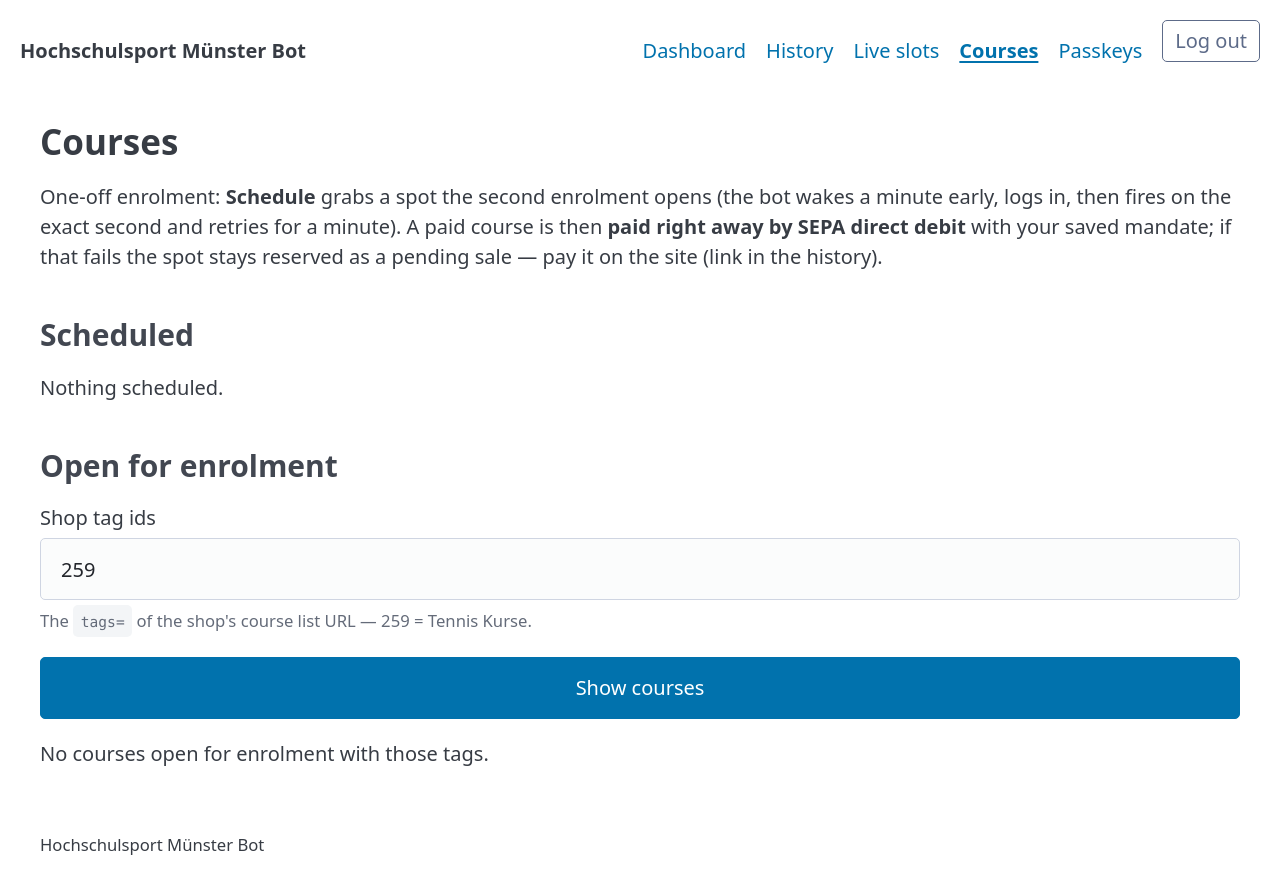
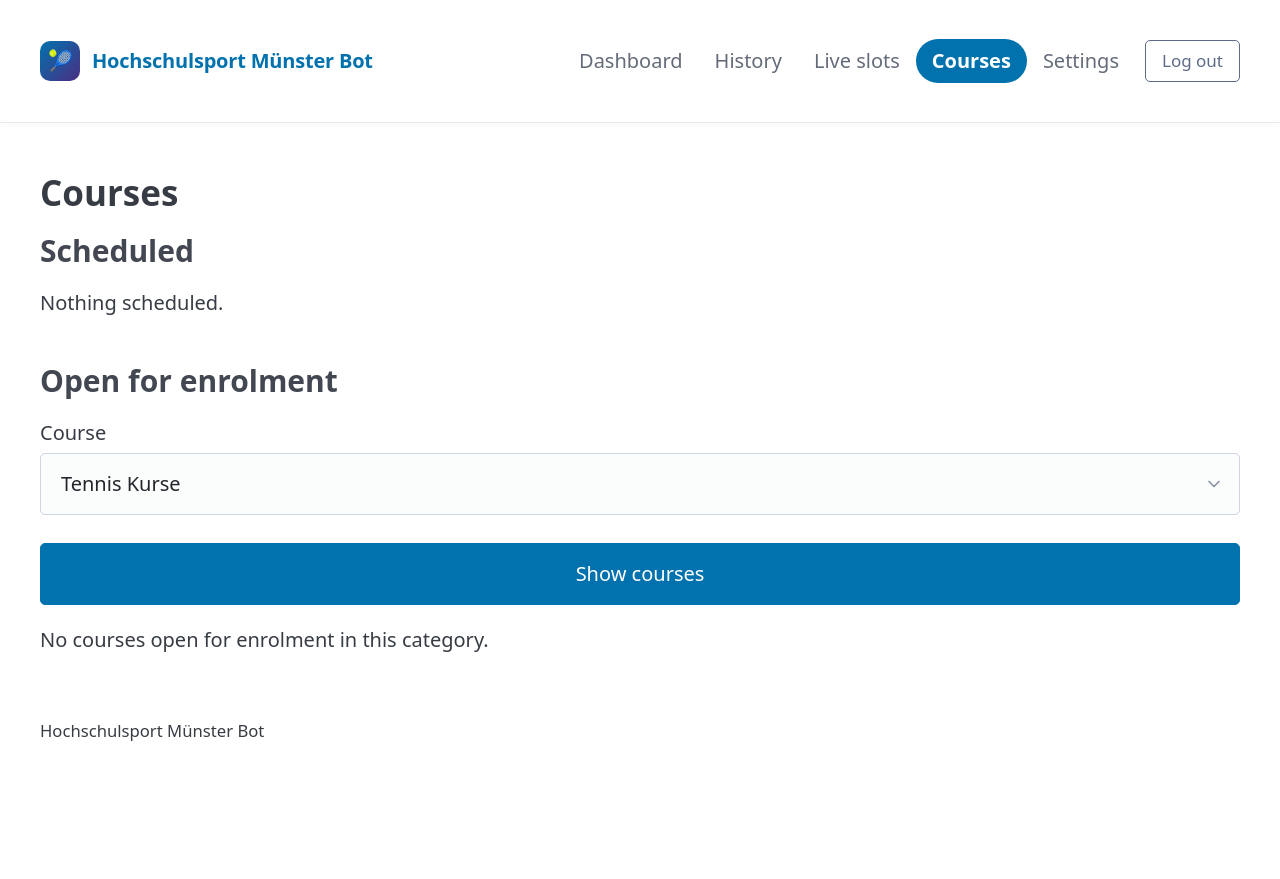
Before and after one commit to valentinlie/hochschulsport-muenster-delcom, a FastAPI app: page /courses in a window 1280 px wide. After the commit the page ends 741 px from the top, so only its background shows below. Run offline with FastAPI, Linux system fonts and the light colour scheme; the visitor is signed in with stand-in values (Sample User, id 1); data that the repository does not hold is empty; some libraries are stand-ins or nearby versions.

Commit message:
Rename Passkeys page to Settings, add course category picker and restyle nav

```diff
--- a/src/web/auth.py
+++ b/src/web/auth.py
@@ -6,7 +6,7 @@ A successful assertion flips a signed session cookie, and ``require_auth``
 guards the routes from then on.
 
 Registering a passkey requires either an already signed-in session or the
-enrolment token from config.py (``/passkeys?token=...``). There is no
+enrolment token from config.py (``/settings?token=...``). There is no
 anonymous enrolment, not even for the first key — see ``registration_allowed``.
 
 Setting ``AUTH_ENABLED = False`` in config.py switches the whole thing off and
--- a/src/web/templates/base.html
+++ b/src/web/templates/base.html
@@ -8,10 +8,20 @@
     <link rel="stylesheet" href="https://cdn.jsdelivr.net/npm/@picocss/pico@2/css/pico.min.css">
     <script src="https://unpkg.com/htmx.org@2.0.4"></script>
     <style>
-        nav ul li a.active {
-            font-weight: bold;
-            text-decoration: underline;
-        }
+        .site-header { position: sticky; top: 0; z-index: 10; background: var(--pico-background-color);
+            border-bottom: 1px solid var(--pico-muted-border-color); box-shadow: 0 1px 8px rgba(0,0,0,0.04); margin-bottom: 1.5rem; }
+        .site-header nav, .site-header nav ul { flex-wrap: wrap; }
+        .site-header nav a { white-space: nowrap; }
+        .brand { display: flex; align-items: center; gap: 0.6rem; text-decoration: none; color: var(--pico-color); font-weight: 700; letter-spacing: -0.01em; }
+        .brand-logo { display: grid; place-items: center; width: 2rem; height: 2rem; border-radius: 0.5rem;
+            background: linear-gradient(135deg, var(--pico-primary), #4b2e83); color: #fff; font-size: 1rem; }
+        .site-header nav a:not(.brand) { border-radius: 999px; padding: 0.35rem 0.8rem; text-decoration: none; color: var(--pico-muted-color); }
+        .site-header nav a:not(.brand):hover { color: var(--pico-color); background: rgba(127,127,127,0.1); }
+        .site-header nav a.active { color: var(--pico-primary-inverse); background: var(--pico-primary-background); font-weight: 600; }
+        .site-header nav form { margin: 0; }
+        .site-header nav button { padding: 0.35rem 0.8rem; font-size: 0.85rem; margin: 0; }
+        .muted { color: var(--pico-muted-color); }
+        section { margin-top: 2.5rem; }
 
         .alert-success {
             color: #2a7a2a;
@@ -101,6 +111,13 @@
             margin: 0 0.15rem;
             padding: 0.25rem 0.5rem;
             font-size: 0.8rem;
+            width: auto;
+        }
+
+        /* Keep an input+button group on one line: the button must not wrap. */
+        [role="group"] button {
+            width: auto;
+            white-space: nowrap;
         }
 
         /* Result messages swapped into an .actions cell (which is nowrap):
@@ -126,9 +143,10 @@
 </head>
 
 <body>
-    <nav class="container-fluid">
+    <header class="site-header">
+    <nav class="container">
         <ul>
-            <li><strong>Hochschulsport Münster Bot</strong></li>
+            <li><a href="/" class="brand"><span class="brand-logo" aria-hidden="true">🎾</span>Hochschulsport Münster Bot</a></li>
         </ul>
         {% if is_authenticated(request) %}
         <ul>
@@ -137,16 +155,17 @@
             <li><a href="/slots" {% if active_page=="slots" %}class="active" {% endif %}>Live slots</a></li>
             <li><a href="/courses" {% if active_page=="courses" %}class="active" {% endif %}>Courses</a></li>
             {% if auth_enabled %}
-            <li><a href="/passkeys" {% if active_page=="passkeys" %}class="active" {% endif %}>Passkeys</a></li>
+            <li><a href="/settings" {% if active_page=="settings" %}class="active" {% endif %}>Settings</a></li>
             <li>
-                <form action="/logout" method="post" style="margin: 0;">
-                    <button type="submit" class="secondary outline" style="padding: 0.25rem 0.6rem;">Log out</button>
+                <form action="/logout" method="post">
+                    <button type="submit" class="secondary outline">Log out</button>
                 </form>
             </li>
             {% endif %}
         </ul>
         {% endif %}
     </nav>
+    </header>
     <main class="container">
         {% block content %}{% endblock %}
     </main>
--- a/src/web/templates/courses.html
+++ b/src/web/templates/courses.html
@@ -4,10 +4,6 @@
 
 {% block content %}
 <h2>Courses</h2>
-<p>One-off enrolment: <strong>Schedule</strong> grabs a spot the second enrolment opens (the bot wakes a
-    minute early, logs in, then fires on the exact second and retries for a minute). A paid course is then
-    <strong>paid right away by SEPA direct debit</strong> with your saved mandate; if that fails the spot
-    stays reserved as a pending sale — pay it on the site (link in the history).</p>
 
 <h3>Scheduled</h3>
 {% if jobs %}
@@ -41,9 +37,12 @@
 <h3>Open for enrolment</h3>
 <form method="get" action="/courses">
     <label>
-        Shop tag ids
-        <input name="tags" value="{{ tags }}">
-        <small>The <code>tags=</code> of the shop's course list URL — 259 = Tennis Kurse.</small>
+        Course
+        <select name="tags">
+            {% for id, name in course_tags.items() %}
+            <option value="{{ id }}" {% if id == tags %}selected{% endif %}>{{ name }}</option>
+            {% endfor %}
+        </select>
     </label>
     <button type="submit">Show courses</button>
 </form>
@@ -96,6 +95,6 @@
     </tbody>
 </table>
 {% elif not error %}
-<p>No courses open for enrolment with those tags.</p>
+<p>No courses open for enrolment in this category.</p>
 {% endif %}
 {% endblock %}
--- a/src/web/templates/login.html
+++ b/src/web/templates/login.html
@@ -12,7 +12,7 @@
 
     {% if not has_credentials %}
     <p class="alert-error">
-        No passkey is registered yet. Open <code>/passkeys?token=&lt;your token&gt;</code>
+        No passkey is registered yet. Open <code>/settings?token=&lt;your token&gt;</code>
         to enrol one — the token is REGISTRATION_TOKEN in config.py.
     </p>
     {% endif %}
```
Also changed, not shown: src/web/routes/auth.py (+7 -7 lines), src/web/routes/courses.py (+20 -2 lines), src/web/templates/settings.html (renamed from src/web/templates/passkeys.html, +24 -23 lines), README.md.
